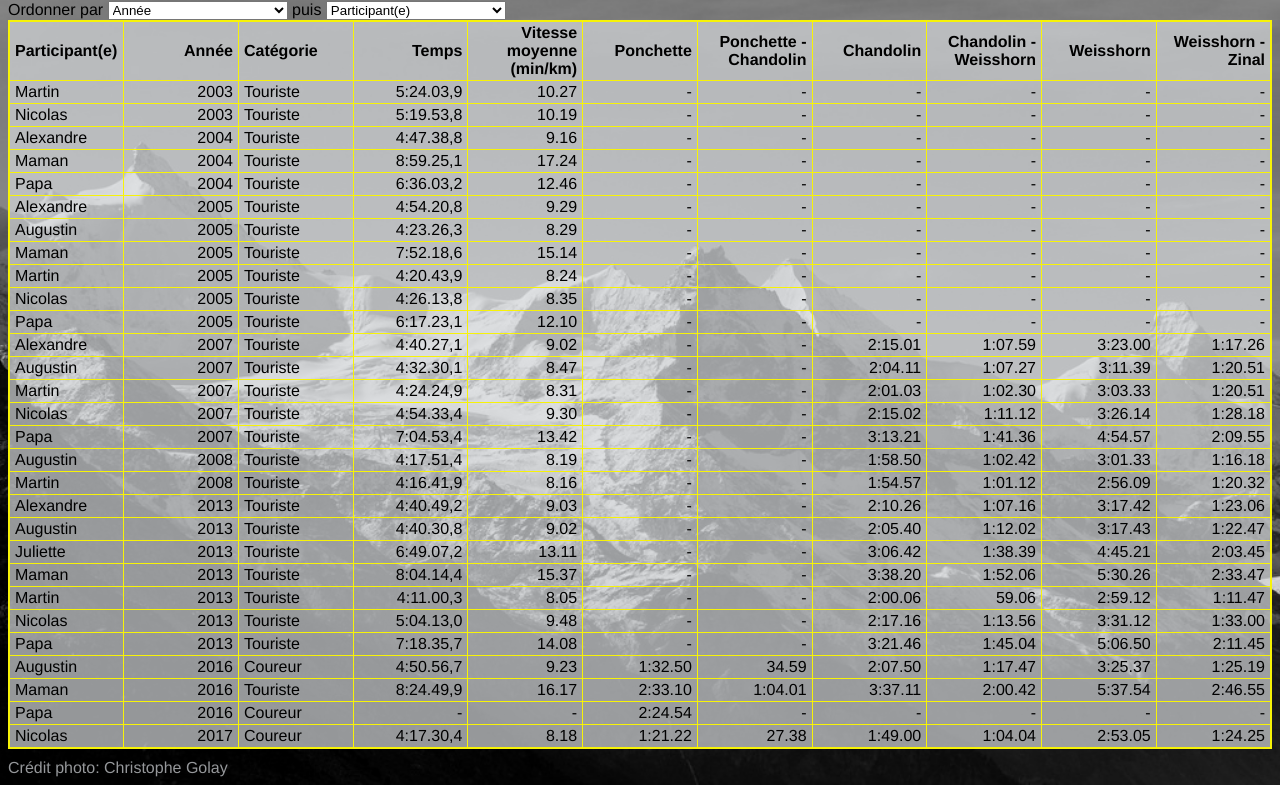
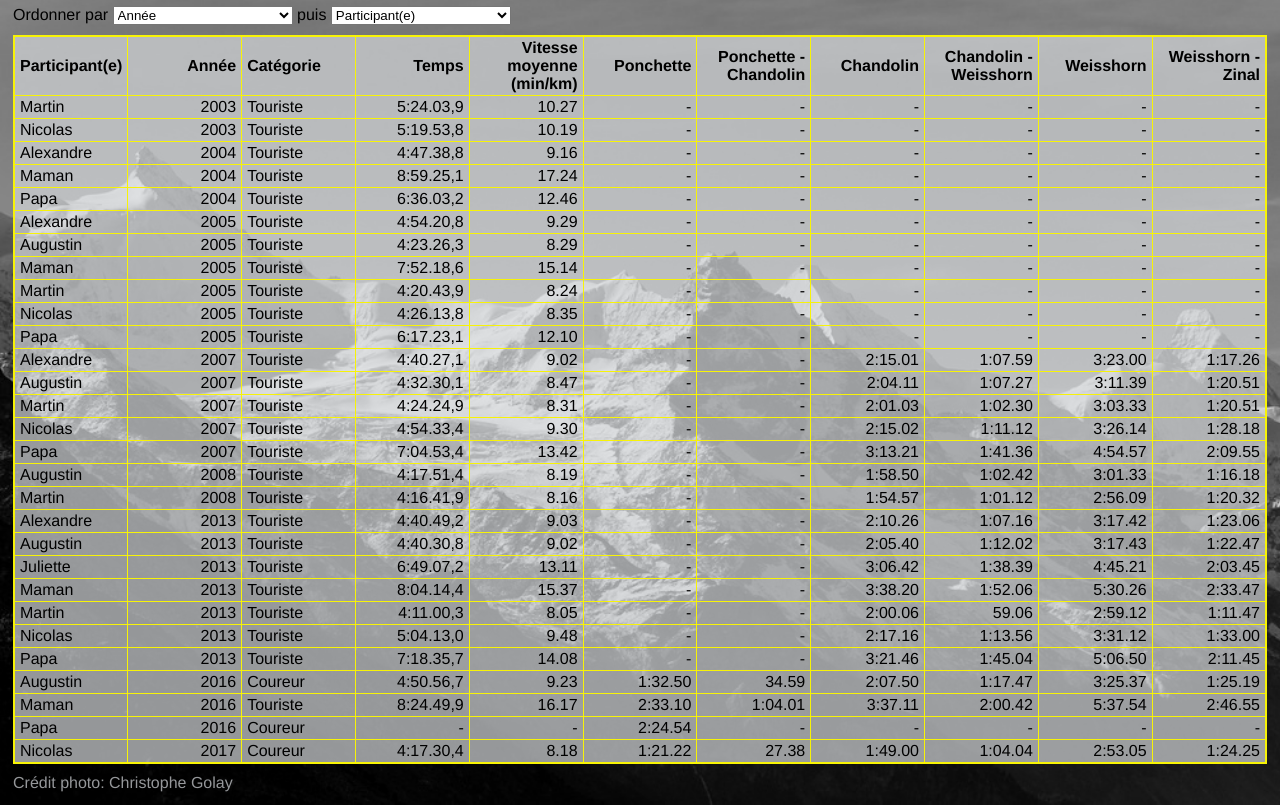
Before and after one commit to nicoder/sz, a plain HTML site: page index.html in a window 1280 px wide. Shown: the part 65-870 px from the top of the page. Drawn offline with Linux system fonts and the light colour scheme.

Commit message:
adapt style a little

```diff
--- a/style.css
+++ b/style.css
@@ -2,15 +2,23 @@
   --yellow: rgb(247, 243, 7);
   --grey: rgba(212, 215, 219, 0.7);
 }
+
 body {
+  padding: 5px;
   background-image: url(mountains.jpg);
   background-size: cover;
   color: black;
   font-family: 'helvetica neue', helvetica, arial, sans-serif;
 }
+
 h1 {
   color: var(--yellow);
 }
+
+div {
+  margin-bottom: 10px;
+}
+
 table {
   background-color: var(--grey);
   table-layout: fixed;
```
